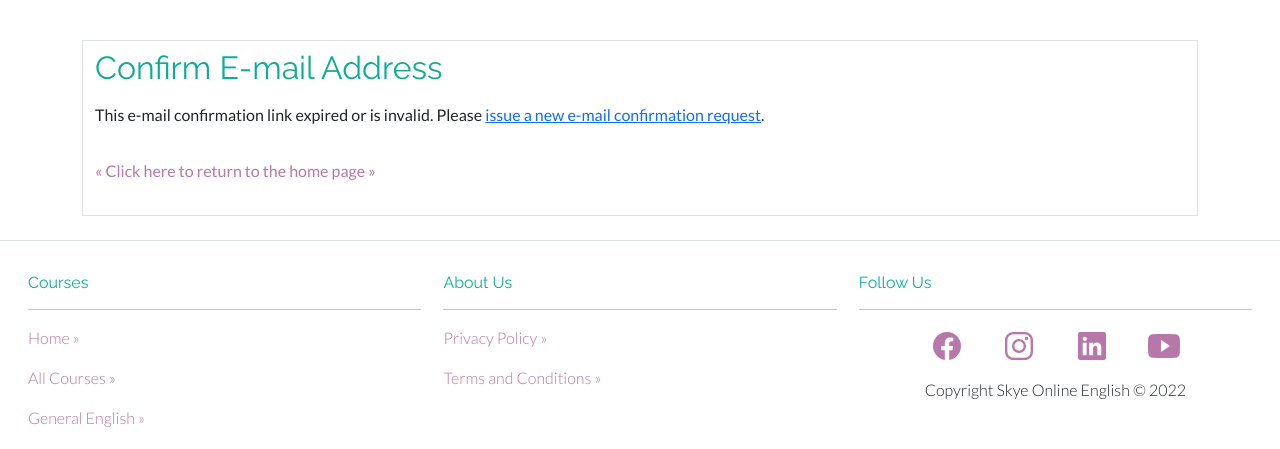
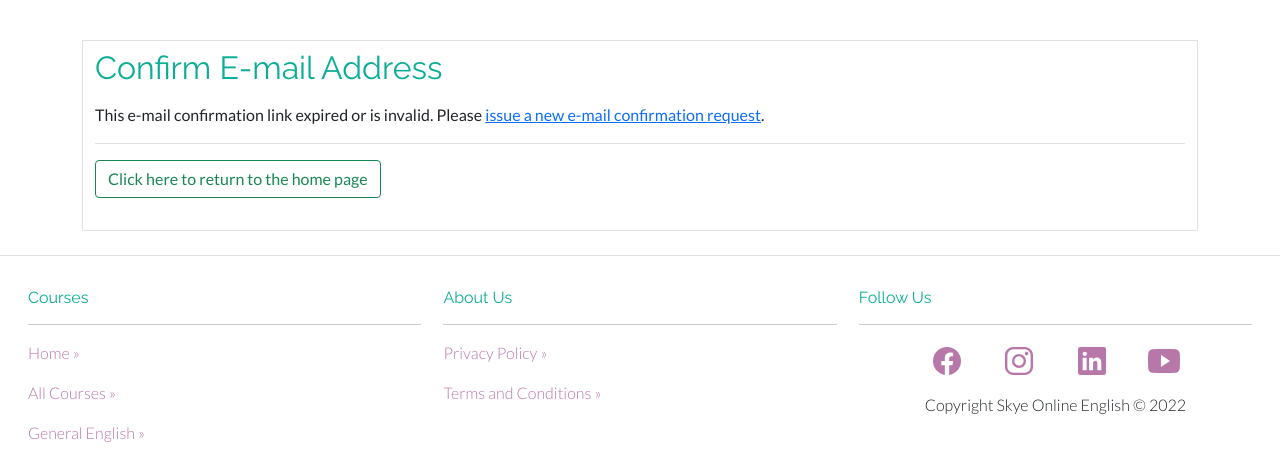
Before and after one commit to dougiemath/soe-shop-lms, a Django app: a page that uses templates/allauth/account/base.html in a window 1280 px wide. Shown: the part 154-603 px from the top of the page. Run offline with Django 3.2, Linux system fonts and the light colour scheme; some libraries are stand-ins or nearby versions.

Commit message:
allauth signup form styled

```diff
--- a/static/css/style.css
+++ b/static/css/style.css
@@ -115,6 +115,14 @@ h1, h2, h3, h4, h5, h6 {
 .social-media-icons a:hover{
     color: #0cad95;
     text-decoration: underline;
+}
+
+/* ...........................................allauth */
+
+.allauth-form-inner-content > form > .form-group > div > input{
+    border: #0cad95 1px solid;
+    border-radius: 0%;
+    margin: 5px 0px 10px 0px;
 }
 
 /* ............terms and conditions + privacy policy */
--- a/templates/allauth/account/base.html
+++ b/templates/allauth/account/base.html
@@ -7,9 +7,9 @@
         <div class="allauth-form-inner-content border">
             {% block inner_content %}
             {% endblock %}
-            <p class="sign-up py-3"><a class="footer-links" href="{% url 'index' %}"> &laquo; Click here to return to the home
+            <p class="sign-up py-3 border-top"><a class="btn btn-outline-success" href="{% url 'index' %}">Click here to return to the home
                     page
-                    &raquo;</a></p>
+                    </a></p>
         </div>
     </div>
 </div>
--- a/templates/allauth/account/email_confirm.html
+++ b/templates/allauth/account/email_confirm.html
@@ -19,7 +19,7 @@
 
 <form class="py-2" method="post" action="{% url 'account_confirm_email' confirmation.key %}">
     {% csrf_token %}
-    <button class="btn btn-outline-success" type="submit">{% trans 'Confirm' %}</button>
+    <button class="btn btn-outline-success mb-3" type="submit">{% trans 'Confirm' %}</button>
 </form>
 
 {% else %}
```
Also changed, not shown: README.md.
